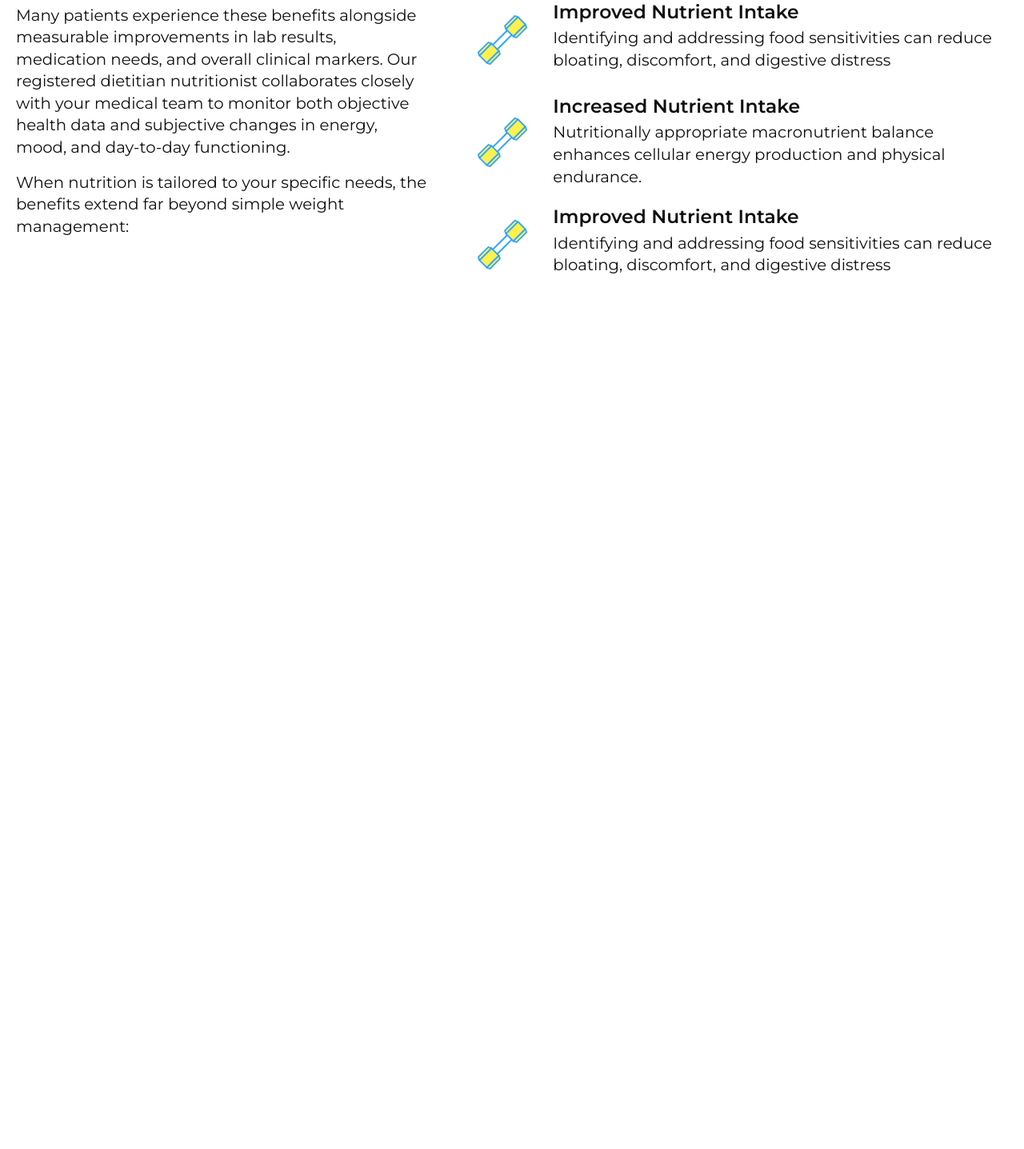
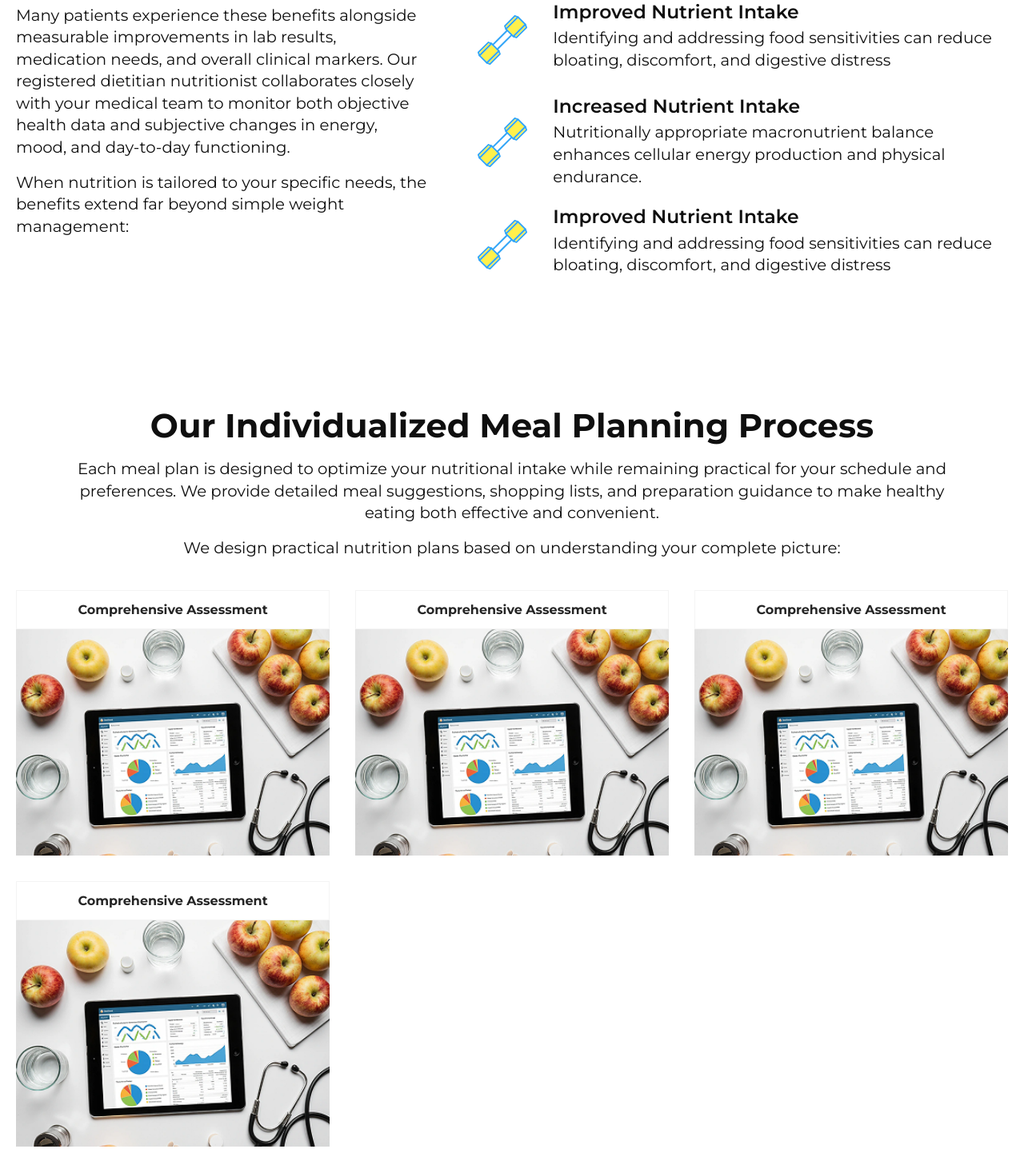
Before and after one commit to dmitry-conquer/gitelcare-flexible, a website built with Vite: page pages/index.html in a window 1280 px wide. Shown: the part 968-2405 px from the top of the page at 80% size. Before the commit the page ends 1398 px from the top, so only its background shows below. Built offline with nearby package versions, Linux system fonts and the light colour scheme.

Commit message:
Add grid cards section to index.html and update styles to include grid-cards

```diff
--- a/pages/index.html
+++ b/pages/index.html
@@ -91,6 +91,74 @@
             </div>
           </div>
         </section>
+
+        <section class="grid-cards">
+          <div class="grid-cards__container">
+            <div class="grid-cards__header">
+              <h2 class="grid-cards__title">Our Individualized Meal Planning Process</h2>
+              <div class="grid-cards__text">
+                <p>
+                  Each meal plan is designed to optimize your nutritional intake while remaining practical for your
+                  schedule and preferences. We provide detailed meal suggestions, shopping lists, and preparation
+                  guidance to make healthy eating both effective and convenient.
+                </p>
+                <p>We design practical nutrition plans based on understanding your complete picture:</p>
+              </div>
+            </div>
+            <div class="grid-cards__list">
+              <div class="grid-cards__item grid-card">
+                <h3 class="grid-card__header">Comprehensive Assessment</h3>
+                <div class="grid-card__body" style="background-image: url(&quot;/images/1.png&quot;)">
+                  <div class="grid-card__content">
+                    <p>
+                      Lorem ipsum dolor sit amet consectetur adipisicing elit. Omnis, nisi optio porro veritatis
+                      perferendis inventore suscipit sequi ipsa tenetur
+                    </p>
+                  </div>
+                </div>
+              </div>
+              <div class="grid-cards__item grid-card">
+                <h3 class="grid-card__header">Comprehensive Assessment</h3>
+                <div class="grid-card__body" style="background-image: url(&quot;/images/1.png&quot;)">
+                  <div class="grid-card__content">
+                    <p>
+                      Lorem ipsum dolor sit amet consectetur adipisicing elit. Omnis, nisi optio porro veritatis
+                      perferendis inventore suscipit sequi ipsa tenetur
+                    </p>
+                  </div>
+                </div>
+              </div>
+              <div class="grid-cards__item grid-card">
+                <h3 class="grid-card__header">Comprehensive Assessment</h3>
+                <div class="grid-card__body" style="background-image: url(&quot;/images/1.png&quot;)">
+                  <div class="grid-card__content">
+                    <p>
+                      Lorem ipsum dolor sit amet consectetur adipisicing elit. Omnis, nisi optio porro veritatis
+                      perferendis inventore suscipit sequi ipsa tenetur
+                    </p>
+                  </div>
+                </div>
+              </div>
+              <div class="grid-cards__item grid-card">
+                <h3 class="grid-card__header">Comprehensive Assessment</h3>
+                <div class="grid-card__body" style="background-image: url(&quot;/images/1.png&quot;)">
+                  <div class="grid-card__content">
+                    <p>
+                      Lorem ipsum dolor sit amet consectetur adipisicing elit. Omnis, nisi optio porro veritatis
+                      perferendis inventore suscipit sequi ipsa tenetur
+                      perferendis inventore suscipit sequi ipsa tenetur
+                      perferendis inventore suscipit sequi ipsa tenetur
+                      perferendis inventore suscipit sequi ipsa tenetur
+                      perferendis inventore suscipit sequi ipsa tenetur
+                    </p>
+                  </div>
+                </div>
+              </div>
+            </div>
+          </div>
+        </section>
+
+
       </main>
     </div>
     <script type="module" src="/src/scripts/main.ts" defer></script>
--- /dev/null
+++ b/src/styles/components/grid-cards.scss
@@ -0,0 +1,115 @@
+@use "../helpers" as *;
+
+.grid-cards {
+  padding-block: fluid(60, 80);
+
+  &__container {
+    max-width: rem(1560);
+    margin-inline: auto;
+    padding-inline: rem(20);
+  }
+
+  &__header {
+    text-align: center;
+    margin-bottom: fluid(32, 40);
+    max-width: rem(1140);
+    margin-inline: auto;
+  }
+
+  &__title {
+    color: #0f0f0f;
+    font-size: fluid(28, 44);
+    font-weight: 700;
+    line-height: normal;
+    margin-bottom: rem(16);
+  }
+
+  &__text {
+    p {
+      font-size: fluid(18, 20);
+      line-height: 1.4;
+      &:not(:last-child) {
+        margin-bottom: rem(16);
+      }
+    }
+  }
+
+  &__list {
+    display: grid;
+    grid-template-columns: repeat(auto-fit, minmax(rem(332), 1fr));
+    gap: rem(32);
+  }
+
+  &__item {
+  }
+}
+
+.grid-card {
+  height: rem(332);
+  overflow: hidden;
+  display: flex;
+  flex-direction: column;
+
+  &:hover {
+    .grid-card__content {
+      opacity: 1;
+      visibility: visible;
+    }
+  }
+
+  &__header {
+    color: #252525;
+    text-align: center;
+    font-size: rem(16);
+    font-weight: 700;
+    line-height: normal;
+    padding: rem(14);
+    border: rem(1) solid #f4f4f4;
+    background-color: #fff;
+  }
+
+  &__body {
+    background-size: cover;
+    background-position: center;
+    background-repeat: no-repeat;
+    height: 100%;
+  }
+
+  &__image {
+  }
+
+  &__content {
+    z-index: 2;
+    position: relative;
+    transition: all 0.3s ease;
+    background-color: #0f0f0f;
+    height: 100%;
+    display: flex;
+    opacity: 0;
+    visibility: hidden;
+    align-items: center;
+    justify-content: center;
+    flex-direction: column;
+    padding: fluid(16, 24);
+
+    & * {
+      font-size: rem(15);
+      color: #fff;
+      line-height: 1.4;
+    }
+
+    p {
+      text-align: center;
+    }
+
+    ul {
+      li {
+        list-style: disc inside;
+
+        &::marker {
+          font-size: rem(12);
+        }
+      }
+    }
+  }
+}
--- a/src/styles/components/index.scss
+++ b/src/styles/components/index.scss
@@ -1,2 +1,3 @@
 @forward "hero";
 @forward "columns-icons";
+@forward "grid-cards";
```
